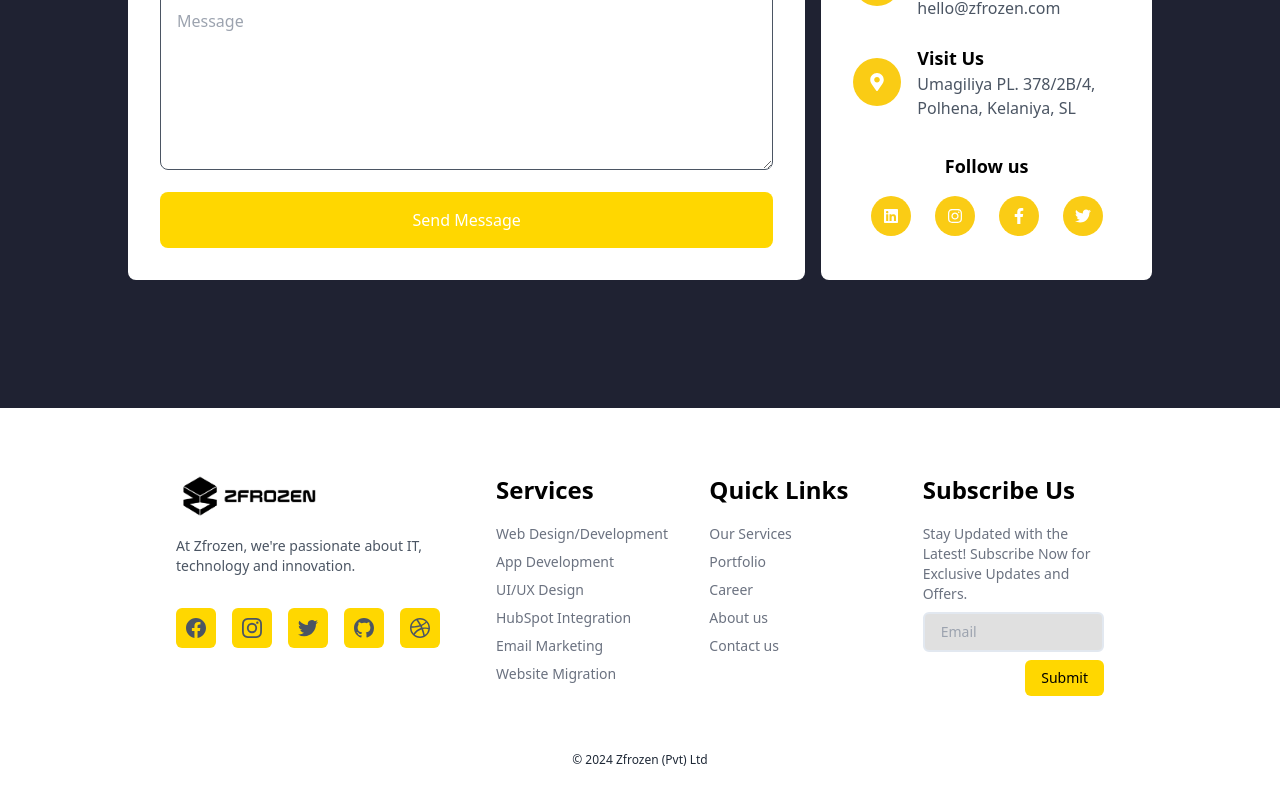
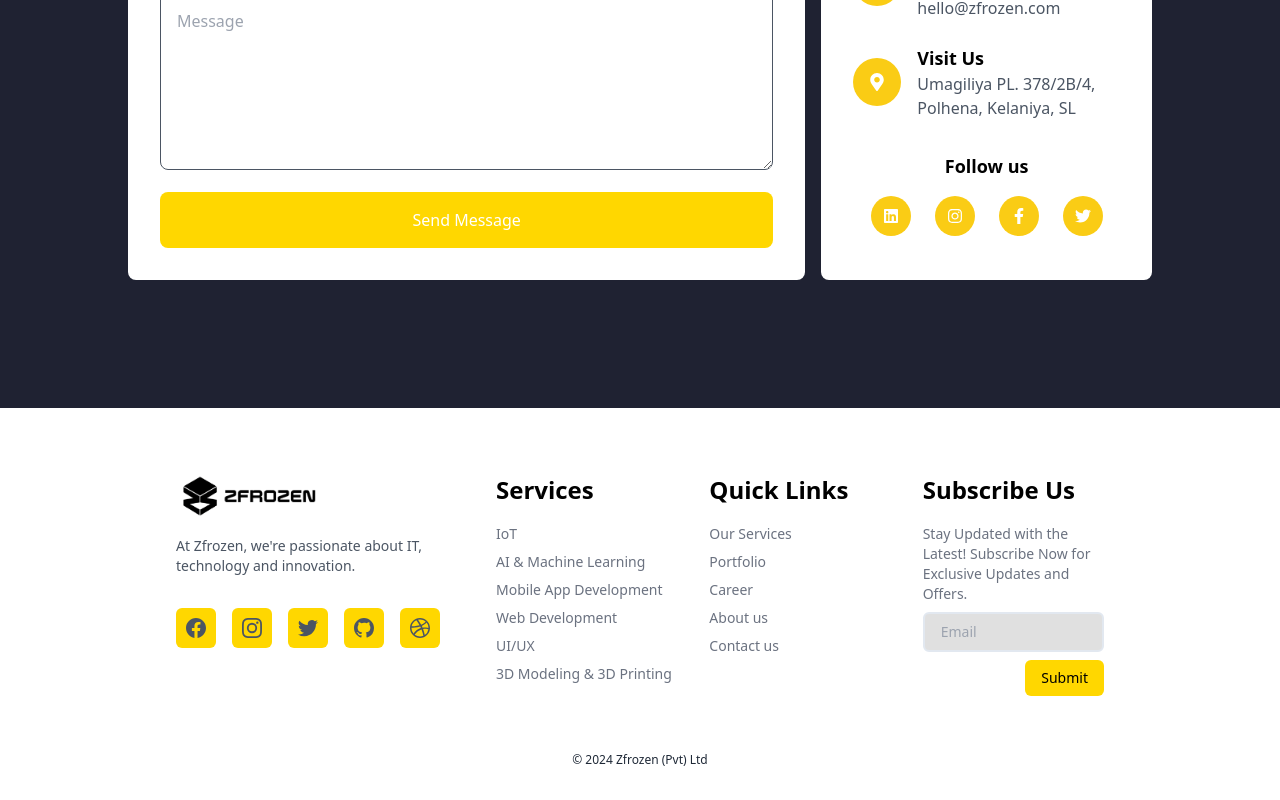
Before and after one commit to craftwarelab/zfrozen-frontend, a React (Create React App) app: page /contact in a window 1280 px wide. Shown: the part 560-1360 px from the top of the page. Built offline with nearby package versions, Linux system fonts and the light colour scheme.

Commit message:
footer update

```diff
--- a/src/components/Footer.js
+++ b/src/components/Footer.js
@@ -121,27 +121,27 @@ const Footer = () => {
                 <nav className="flex flex-col mt-4 space-y-2 text-sm text-gray-500">
                   <a className="hover:opacity-75" href>
                     {" "}
-                    Web Design/Development{" "}
+                    IoT{" "}
                   </a>
                   <a className="hover:opacity-75" href>
                     {" "}
-                    App Development{" "}
+                    AI & Machine Learning{" "}
                   </a>
                   <a className="hover:opacity-75" href>
                     {" "}
-                    UI/UX Design{" "}
+                    Mobile App Development{" "}
                   </a>
                   <a className="hover:opacity-75" href>
                     {" "}
-                    HubSpot Integration{" "}
+                    Web Development{" "}
                   </a>
                   <a className="hover:opacity-75" href>
                     {" "}
-                    Email Marketing{" "}
+                    UI/UX{" "}
                   </a>
                   <a className="hover:opacity-75" href>
                     {" "}
-                    Website Migration{" "}
+                    3D Modeling & 3D Printing{" "}
                   </a>
                 </nav>
               </div>
```
